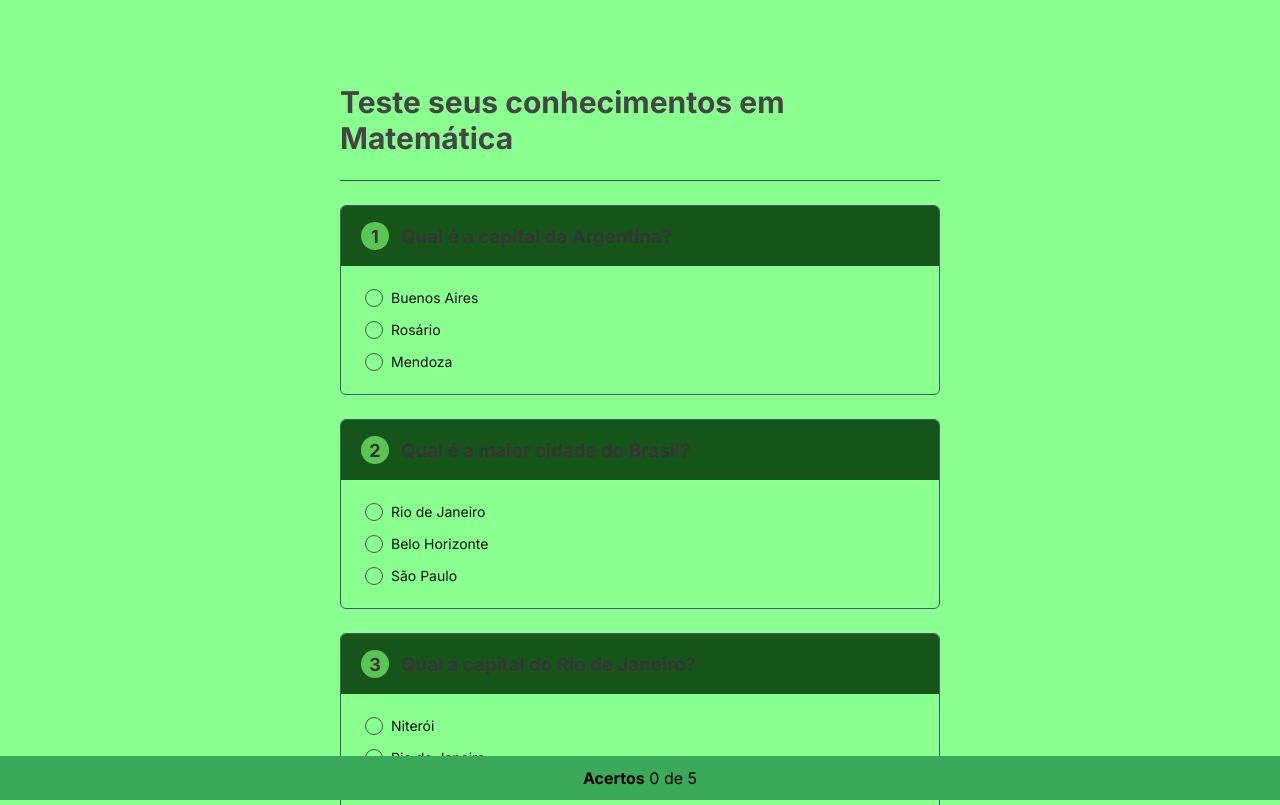
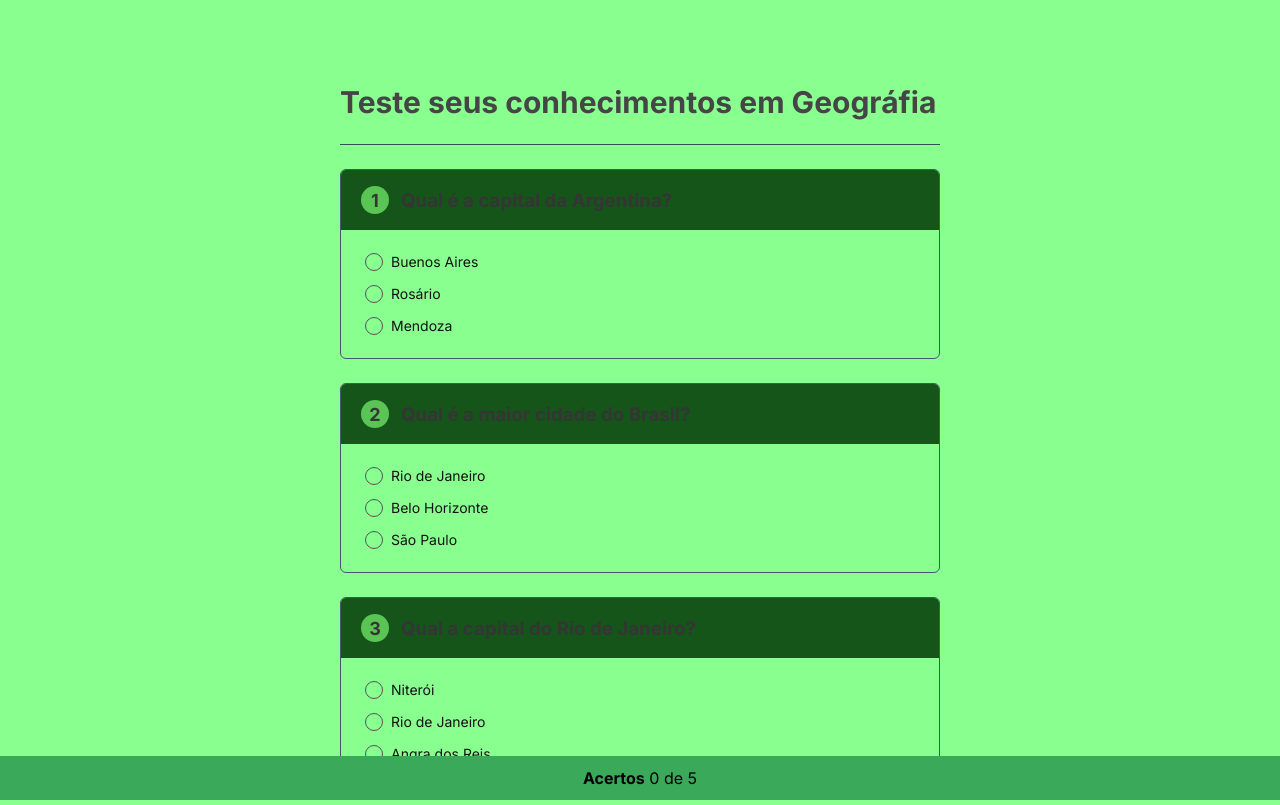
Before and after one commit to Azildo97/NLW-Experts, a plain HTML site: page index.html in a window 1280 px wide. Shown: the top 805 px of the page. Drawn offline with Linux system fonts and the light colour scheme.

Commit message:
Update index.html
Correção em texto do ultimo Update do JavaScript

```diff
--- a/index.html
+++ b/index.html
@@ -13,7 +13,7 @@
 
   <main>
   <header>
-    <h1>Teste seus conhecimentos em Matemática</h1>
+    <h1>Teste seus conhecimentos em Geográfia</h1>
   </header>
 
   <div id="quiz"></div>
```
